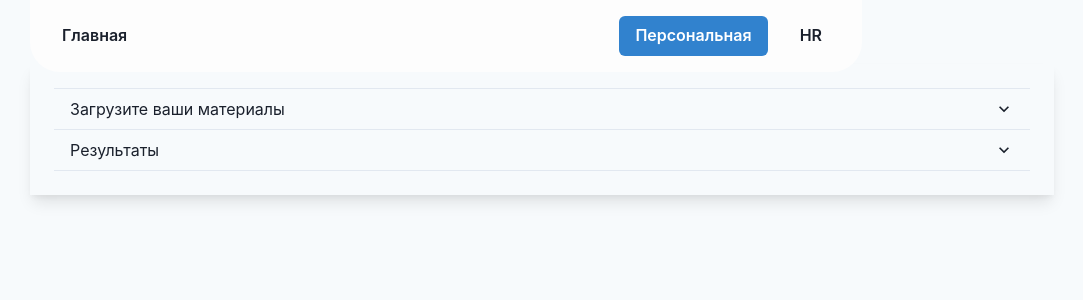
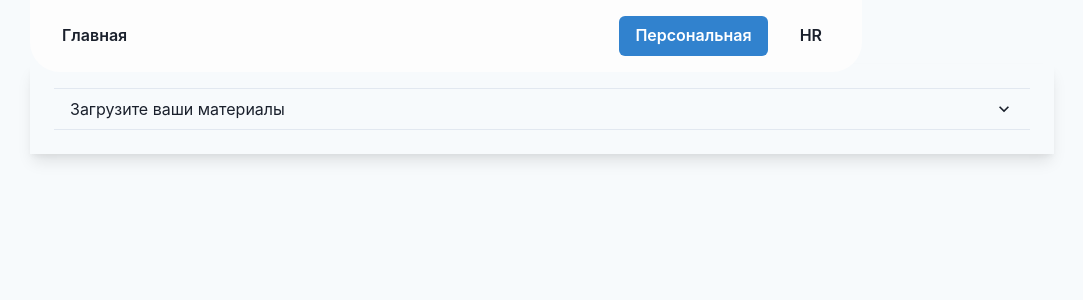
Before and after one commit to MRX1078/11september, a React (Vite) app: page /person in a window 1280 px wide. Shown: the top 300 px of the page, without its empty margins (98-1181 px from the left). Built offline with nearby package versions, Linux system fonts and the light colour scheme.

Commit message:
add new type

```diff
--- a/src/components/PersonPage/PersonPage.tsx
+++ b/src/components/PersonPage/PersonPage.tsx
@@ -31,40 +31,7 @@ const PersonPage = () => {
   const [resumeFile, setResumeFile] = useState<File | null>(null);
   const [coverLetter, setCoverLetter] = useState<string>('');
   const toast = useToast();
-  const [results, setResults] = useState<Results | null>({
-    video_link: 'https://example.com/video.mp4',
-    resume_link: 'https://example.com/resume.pdf',
-    motivation_letter: 'This is a sample motivation letter.',
-    transcription: 'This is a sample transcription of the video.',
-    personality_models: [
-      {
-        id: '1',
-        model: 'OCEAN',
-        parameter: 'Openness',
-        confidence: 0.85,
-        created_at: '2024-11-09T21:58:57.223Z',
-        updated_at: '2024-11-09T21:58:57.223Z',
-      },
-      {
-        id: '2',
-        model: 'OCEAN',
-        parameter: 'Conscientiousness',
-        confidence: 0.75,
-        created_at: '2024-11-09T21:58:57.223Z',
-        updated_at: '2024-11-09T21:58:57.223Z',
-      },
-      {
-        id: '3',
-        model: 'MBTI',
-        parameter: 'INTJ',
-        confidence: 0.90,
-        created_at: '2024-11-09T21:58:57.223Z',
-        updated_at: '2024-11-09T21:58:57.223Z',
-      },
-    ],
-    created_at: '2024-11-09T21:58:57.223Z',
-    updated_at: '2024-11-09T21:58:57.223Z',
-  });
+  const [results, setResults] = useState<Results | null>();
 
   const handleVideoUpload = (event: React.ChangeEvent<HTMLInputElement>) => {
     const file = event.target.files?.[0];
```
